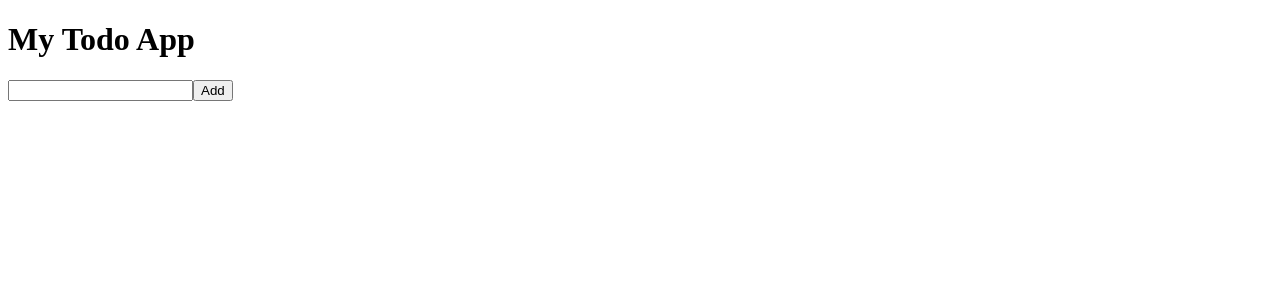
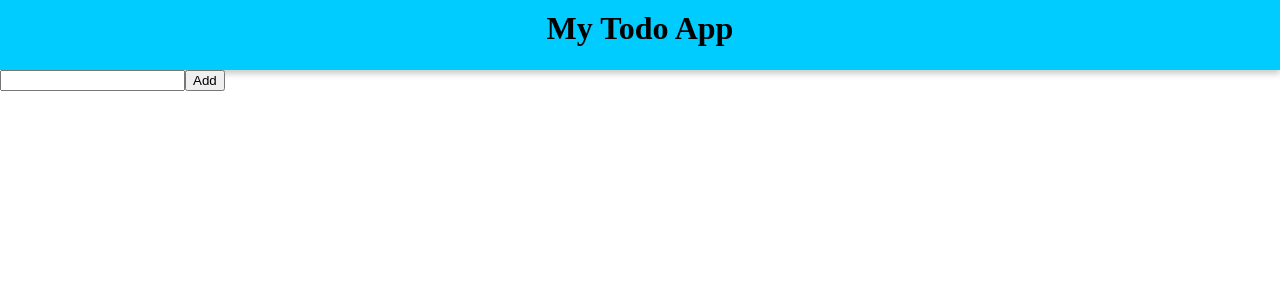
Before and after one commit to Maria-Naveen/Todo-App, a React (Vite) app: page / in a window 1280 px wide. Shown: the top 300 px of the page. Built offline with nearby package versions, Linux system fonts and the light colour scheme.

Commit message:
Styled the header component

```diff
--- /dev/null
+++ b/src/App.css
@@ -0,0 +1,3 @@
+body {
+  margin: 0;
+}
--- a/src/App.jsx
+++ b/src/App.jsx
@@ -1,5 +1,6 @@
 import Header from "./components/Header";
 import Todo from "./components/Todo";
+import "./App.css";
 function App() {
   return (
     <>
--- a/src/components/Header.jsx
+++ b/src/components/Header.jsx
@@ -1,4 +1,5 @@
+import styles from "./header.module.css";
 const Header = () => {
-  return <h1>My Todo App</h1>;
+  return <div className={styles.header}>My Todo App</div>;
 };
 export default Header;
--- /dev/null
+++ b/src/components/header.module.css
@@ -0,0 +1,9 @@
+.header {
+  background-color: #00ccff;
+  text-align: center;
+  font-weight: bold;
+  font-size: 2em;
+  padding: 10px;
+  height: 50px;
+  box-shadow: 0 4px 6px rgba(0, 0, 0, 0.2);
+}
```
